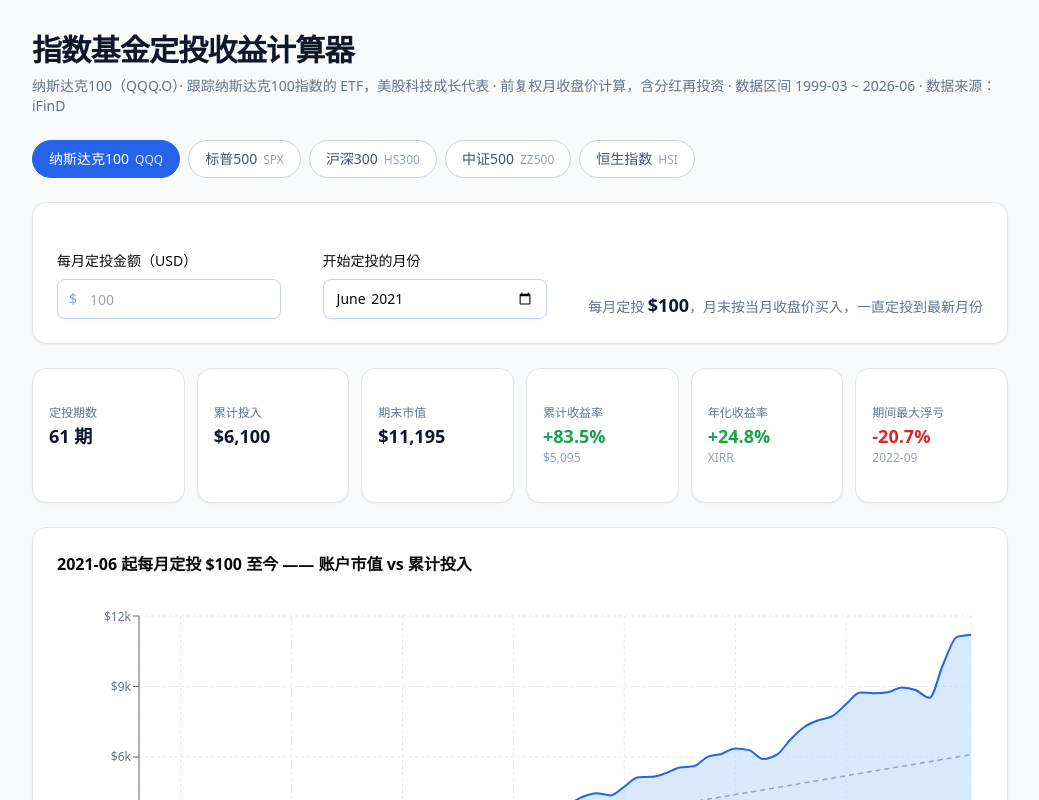
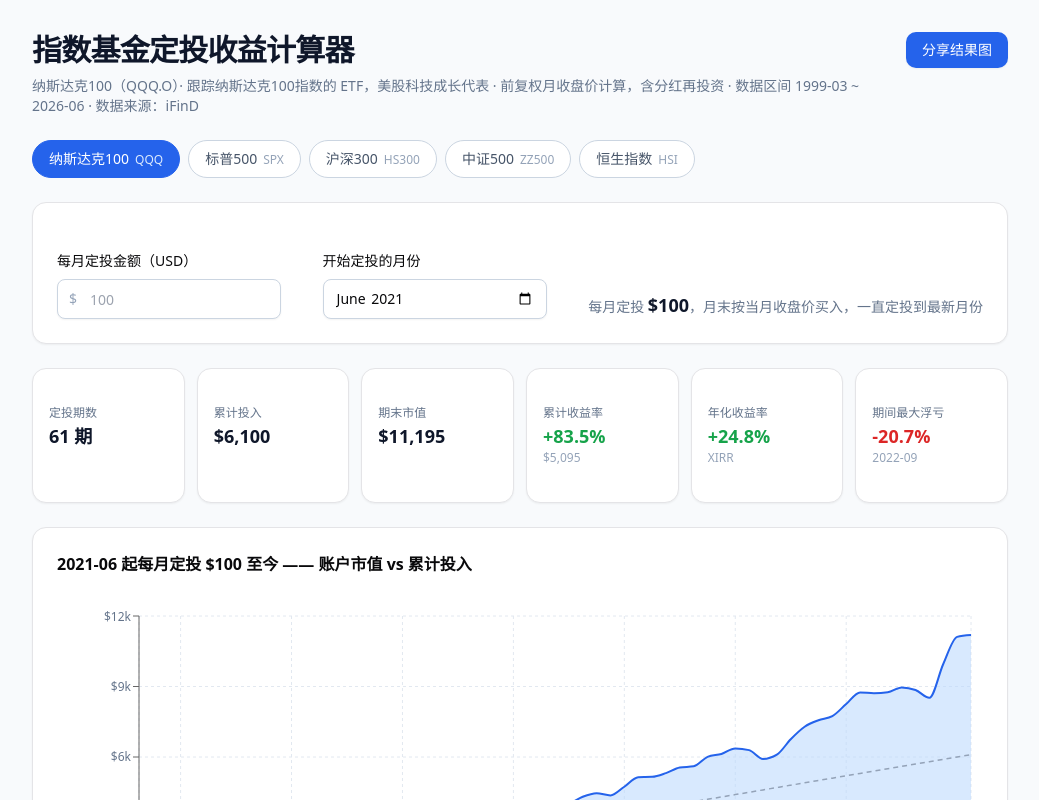
Before and after one commit to hummingg-agent/hummingg-agent.github.io, a React (Vite) app: page /#/ in a window 1280 px wide. Shown: the top 800 px of the page, without its empty margins (120-1159 px from the left). Built offline with nearby package versions, Linux system fonts and the light colour scheme.

Commit message:
feat: share result as PNG card + SEO meta/robots/sitemap

```diff
--- a/index.html
+++ b/index.html
@@ -1,9 +1,25 @@
 <!doctype html>
-<html lang="en">
+<html lang="zh-CN">
   <head>
     <meta charset="UTF-8" />
     <meta name="viewport" content="width=device-width, initial-scale=1.0" />
-    <title>指数基金定投收益计算器</title>
+    <title>指数基金定投收益计算器 - 纳指/标普/沪深300/恒生 定投回测</title>
+    <meta
+      name="description"
+      content="免费指数基金定投收益回测工具：纳斯达克100(QQQ)、标普500、沪深300、中证500、恒生指数，真实历史月线数据回测定投收益率、年化收益(XIRR)、最大浮亏，支持定投与一次性买入对比、多标的对比、全起点胜率分析。每月自动更新数据。"
+    />
+    <meta
+      name="keywords"
+      content="定投计算器,基金定投,定投回测,DCA,QQQ定投,纳斯达克100,标普500,沪深300,中证500,恒生指数,指数基金定投,定投收益率"
+    />
+    <meta property="og:type" content="website" />
+    <meta property="og:title" content="指数基金定投收益计算器" />
+    <meta
+      property="og:description"
+      content="用真实历史数据回测定投收益：纳指/标普/沪深300/中证500/恒生，定投 vs 一次性买入对比，每月自动更新。"
+    />
+    <meta property="og:url" content="https://nasdaq.hummingg.com/" />
+    <link rel="canonical" href="https://nasdaq.hummingg.com/" />
   </head>
   <body>
     <div id="root"></div>
--- /dev/null
+++ b/src/lib/share.ts
@@ -0,0 +1,168 @@
+import { fmtMoney, fmtPct, type DcaPoint, type DcaSummary } from './dca'
+
+export interface ShareOpts {
+  assetName: string
+  assetCode: string
+  currency: string
+  startMonth: string
+  endMonth: string
+  monthly: number
+  series: DcaPoint[]
+  summary: DcaSummary
+  siteUrl: string
+}
+
+const FONT = '"PingFang SC", "Hiragino Sans GB", "Microsoft YaHei", sans-serif'
+
+function roundRect(
+  ctx: CanvasRenderingContext2D,
+  x: number, y: number, w: number, h: number, r: number
+) {
+  ctx.beginPath()
+  ctx.moveTo(x + r, y)
+  ctx.arcTo(x + w, y, x + w, y + h, r)
+  ctx.arcTo(x + w, y + h, x, y + h, r)
+  ctx.arcTo(x, y + h, x, y, r)
+  ctx.arcTo(x, y, x + w, y, r)
+  ctx.closePath()
+}
+
+/** 生成回测结果分享图并触发下载（PNG，900×1280） */
+export function downloadShareImage(o: ShareOpts) {
+  const W = 900
+  const H = 1280
+  const canvas = document.createElement('canvas')
+  canvas.width = W
+  canvas.height = H
+  const ctx = canvas.getContext('2d')
+  if (!ctx) return
+
+  const up = o.summary.totalReturn >= 0
+  const accent = up ? '#16a34a' : '#dc2626'
+  const fmt = (v: number, d = 0) => fmtMoney(v, o.currency, d)
+
+  // 背景
+  ctx.fillStyle = '#f8fafc'
+  ctx.fillRect(0, 0, W, H)
+  ctx.fillStyle = '#ffffff'
+  roundRect(ctx, 40, 40, W - 80, H - 80, 24)
+  ctx.fill()
+
+  // 顶部品牌
+  ctx.fillStyle = '#2563eb'
+  ctx.font = `bold 30px ${FONT}`
+  ctx.textAlign = 'left'
+  ctx.fillText('指数基金定投收益计算器', 90, 120)
+  ctx.fillStyle = '#94a3b8'
+  ctx.font = `22px ${FONT}`
+  ctx.textAlign = 'right'
+  ctx.fillText(o.siteUrl, W - 90, 120)
+
+  // 标的与参数
+  ctx.textAlign = 'left'
+  ctx.fillStyle = '#0f172a'
+  ctx.font = `bold 44px ${FONT}`
+  ctx.fillText(o.assetName, 90, 200)
+  ctx.fillStyle = '#64748b'
+  ctx.font = `24px ${FONT}`
+  ctx.fillText(
+    `${o.assetCode} · ${o.startMonth} 起每月定投 ${fmt(o.monthly)} · 截至 ${o.endMonth}`,
+    90, 245
+  )
+
+  // 主数字：累计收益率
+  ctx.fillStyle = accent
+  ctx.font = `bold 110px ${FONT}`
+  ctx.fillText(fmtPct(o.summary.totalReturn), 90, 380)
+  ctx.fillStyle = '#64748b'
+  ctx.font = `24px ${FONT}`
+  ctx.fillText('累计收益率', 95, 425)
+
+  // 指标格
+  const stats: Array<[string, string]> = [
+    ['年化收益率 (XIRR)', o.summary.xirr !== null ? fmtPct(o.summary.xirr) : '—'],
+    ['累计投入', fmt(o.summary.totalInvested)],
+    ['期末市值', fmt(o.summary.finalValue)],
+    ['定投期数', `${o.summary.months} 期`],
+    ['期间最大浮亏', fmtPct(o.summary.maxDrawdown)],
+    ['同期一次性买入', fmtPct(o.summary.lumpSumReturn)],
+  ]
+  const colW = (W - 180 - 40) / 3
+  stats.forEach(([label, value], i) => {
+    const cx = 90 + (i % 3) * (colW + 20)
+    const cy = 470 + Math.floor(i / 3) * 110
+    ctx.fillStyle = '#f1f5f9'
+    roundRect(ctx, cx, cy, colW, 90, 12)
+    ctx.fill()
+    ctx.fillStyle = '#64748b'
+    ctx.font = `20px ${FONT}`
+    ctx.fillText(label, cx + 20, cy + 32)
+    ctx.fillStyle = '#0f172a'
+    ctx.font = `bold 30px ${FONT}`
+    ctx.fillText(value, cx + 20, cy + 70)
+  })
+
+  // 迷你走势图：账户市值(面积) vs 累计投入(虚线)
+  const chart = { x: 90, y: 740, w: W - 180, h: 340 }
+  const pts = o.series
+  const step = Math.max(1, Math.floor(pts.length / 90))
+  const sampled = pts.filter((_, i) => i % step === 0 || i === pts.length - 1)
+  const maxV = Math.max(...sampled.map((p) => Math.max(p.marketValue, p.invested))) * 1.05
+  const minV = 0
+  const px = (i: number) => chart.x + (i / (sampled.length - 1)) * chart.w
+  const py = (v: number) => chart.y + chart.h - ((v - minV) / (maxV - minV)) * chart.h
+
+  ctx.fillStyle = '#f8fafc'
+  roundRect(ctx, chart.x, chart.y, chart.w, chart.h, 12)
+  ctx.fill()
+
+  // 市值面积
+  ctx.beginPath()
+  ctx.moveTo(px(0), py(minV))
+  sampled.forEach((p, i) => ctx.lineTo(px(i), py(p.marketValue)))
+  ctx.lineTo(px(sampled.length - 1), py(minV))
+  ctx.closePath()
+  ctx.fillStyle = 'rgba(37, 99, 235, 0.18)'
+  ctx.fill()
+  ctx.beginPath()
+  sampled.forEach((p, i) => (i === 0 ? ctx.moveTo(px(i), py(p.marketValue)) : ctx.lineTo(px(i), py(p.marketValue))))
+  ctx.strokeStyle = '#2563eb'
+  ctx.lineWidth = 3
+  ctx.stroke()
+
+  // 投入虚线
+  ctx.beginPath()
+  ctx.setLineDash([8, 6])
+  sampled.forEach((p, i) => (i === 0 ? ctx.moveTo(px(i), py(p.invested)) : ctx.lineTo(px(i), py(p.invested))))
+  ctx.strokeStyle = '#94a3b8'
+  ctx.lineWidth = 2
+  ctx.stroke()
+  ctx.setLineDash([])
+
+  // 图例
+  ctx.fillStyle = '#2563eb'
+  ctx.fillRect(chart.x, chart.y + chart.h + 24, 18, 6)
+  ctx.fillStyle = '#64748b'
+  ctx.font = `20px ${FONT}`
+  ctx.fillText('账户市值', chart.x + 26, chart.y + chart.h + 32)
+  ctx.fillStyle = '#94a3b8'
+  ctx.fillRect(chart.x + 140, chart.y + chart.h + 24, 18, 6)
+  ctx.fillStyle = '#64748b'
+  ctx.fillText('累计投入', chart.x + 166, chart.y + chart.h + 32)
+
+  // 底部声明
+  ctx.fillStyle = '#94a3b8'
+  ctx.font = `19px ${FONT}`
+  ctx.fillText('数据来源：iFinD / Wind · 前复权月收盘价 · 未含汇率、手续费与税费', 90, H - 120)
+  ctx.fillText('历史收益不代表未来表现，本图不构成投资建议', 90, H - 88)
+
+  canvas.toBlob((blob) => {
+    if (!blob) return
+    const url = URL.createObjectURL(blob)
+    const a = document.createElement('a')
+    a.href = url
+    a.download = `定投回测_${o.assetName}_${o.startMonth}.png`
+    a.click()
+    URL.revokeObjectURL(url)
+  }, 'image/png')
+}
--- a/src/pages/Home.tsx
+++ b/src/pages/Home.tsx
@@ -11,6 +11,7 @@ import {
   computeDca, computeAllStarts, summarizeComparison,
   fmtPct, fmtMoney,
 } from '@/lib/dca'
+import { downloadShareImage } from '@/lib/share'
 
 const DURATION_PRESETS = [12, 24, 36, 60, 120]
 
@@ -119,7 +120,8 @@ export default function Home() {
     <div className="min-h-screen bg-slate-50 text-slate-900">
       <div className="mx-auto max-w-5xl px-4 py-8 sm:px-6">
         {/* 头部 */}
-        <header className="mb-6">
+        <header className="mb-6 flex flex-col gap-3 sm:flex-row sm:items-start sm:justify-between">
+          <div>
             <h1 className="text-2xl font-bold tracking-tight sm:text-3xl">
               指数基金定投收益计算器
             </h1>
@@ -127,6 +129,25 @@ export default function Home() {
               {asset.name}（{asset.code}）· {asset.desc} · 前复权月收盘价计算，含分红再投资 ·
               数据区间 {FIRST_MONTH} ~ {MONTHS[MONTHS.length - 1]} · 数据来源：{asset.source}
             </p>
+          </div>
+          <button
+            onClick={() =>
+              downloadShareImage({
+                assetName: asset.name,
+                assetCode: asset.code,
+                currency: cur,
+                startMonth: effectiveStartMonth,
+                endMonth: MONTHS[MONTHS.length - 1],
+                monthly,
+                series,
+                summary,
+                siteUrl: 'nasdaq.hummingg.com',
+              })
+            }
+            className="shrink-0 rounded-lg bg-blue-600 px-4 py-2 text-sm font-medium text-white shadow-sm transition-colors hover:bg-blue-700"
+          >
+            分享结果图
+          </button>
         </header>
 
         {/* 标的切换 */}
```
Also changed, not shown: public/robots.txt (added), 1 other file (tests, documents, lock files or other folders). Lines whose indentation alone changed are shown as unchanged.
